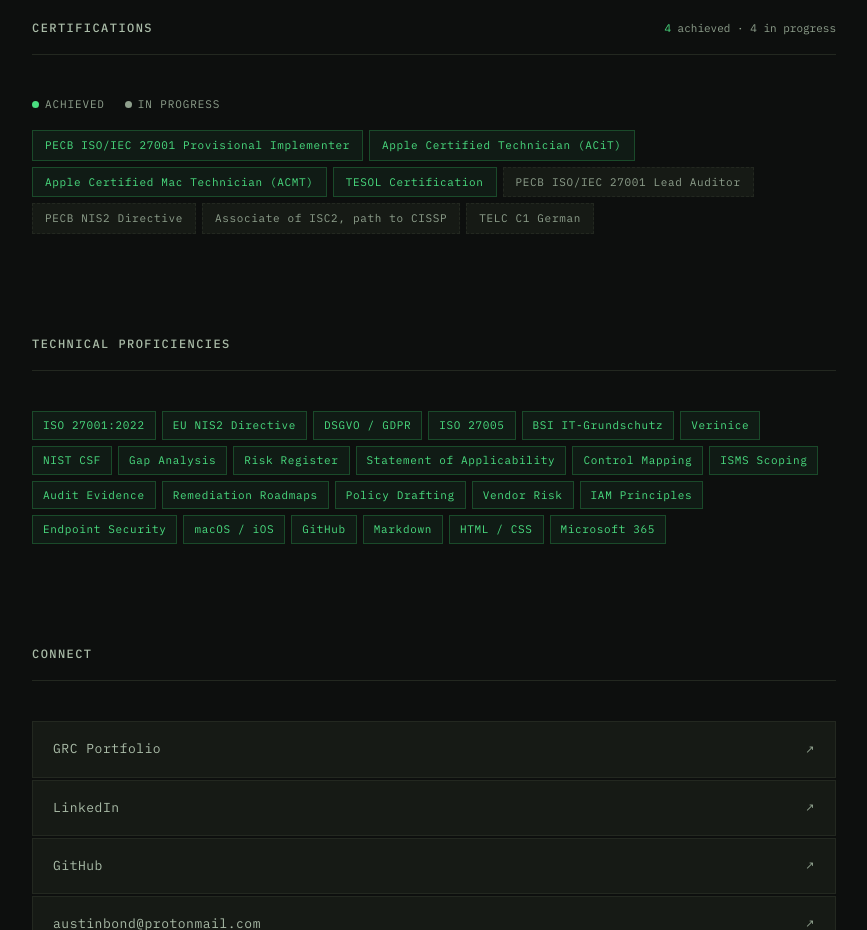
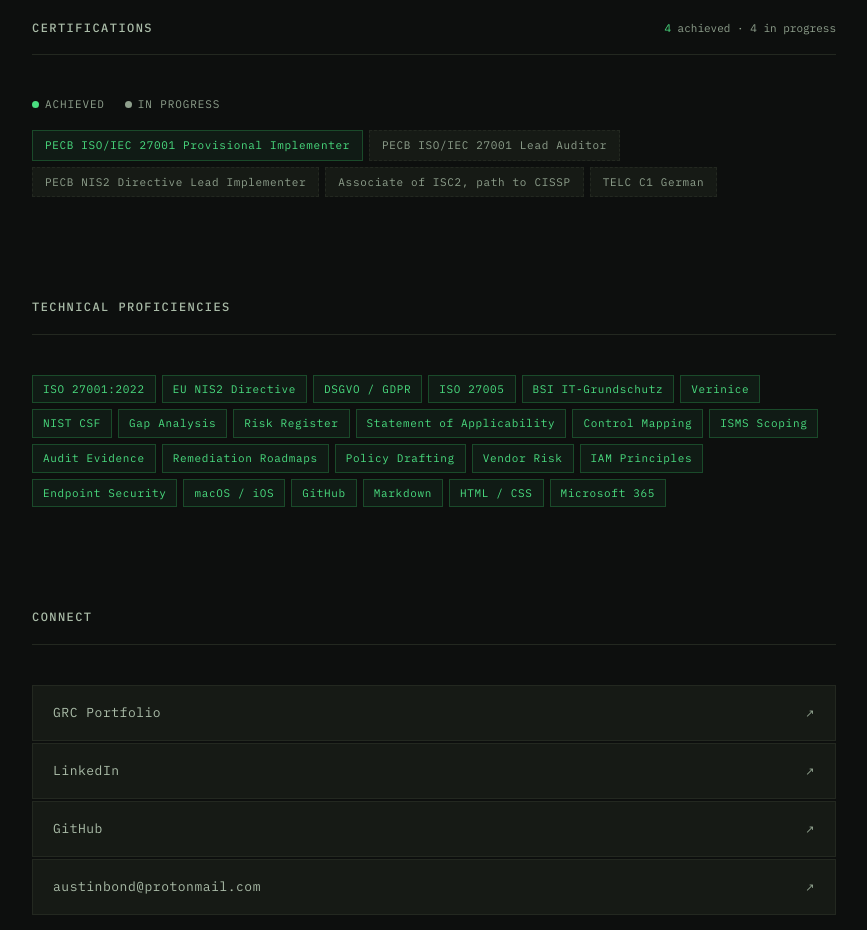
Before and after one commit to austinbondgrc/austinbondgrc.github.io, a plain HTML site: page index.html in a window 1280 px wide. Shown: the part 2840-3770 px from the top of the page, without its empty margins (206-1073 px from the left). Drawn offline with Linux system fonts and the light colour scheme.

Commit message:
Remove outdated certification tags and update in-progress

```diff
--- a/index.html
+++ b/index.html
@@ -466,11 +466,8 @@
     </div>
     <div class="cert-grid" role="list" aria-label="Certifications">
       <span class="cert-tag active" role="listitem">PECB ISO/IEC 27001 Provisional Implementer</span>
-      <span class="cert-tag active" role="listitem">Apple Certified Technician (ACiT)</span>
-      <span class="cert-tag active" role="listitem">Apple Certified Mac Technician (ACMT)</span>
-      <span class="cert-tag active" role="listitem">TESOL Certification</span>
       <span class="cert-tag in-progress" role="listitem"><span class="sr-only">In progress: </span>PECB ISO/IEC 27001 Lead Auditor</span>
-      <span class="cert-tag in-progress" role="listitem"><span class="sr-only">In progress: </span>PECB NIS2 Directive</span>
+      <span class="cert-tag in-progress" role="listitem"><span class="sr-only">In progress: </span>PECB NIS2 Directive Lead Implementer</span>
       <span class="cert-tag in-progress" role="listitem"><span class="sr-only">In progress: </span>Associate of ISC2, path to CISSP</span>
       <span class="cert-tag in-progress" role="listitem"><span class="sr-only">In progress: </span>TELC C1 German</span>
     </div>
```
